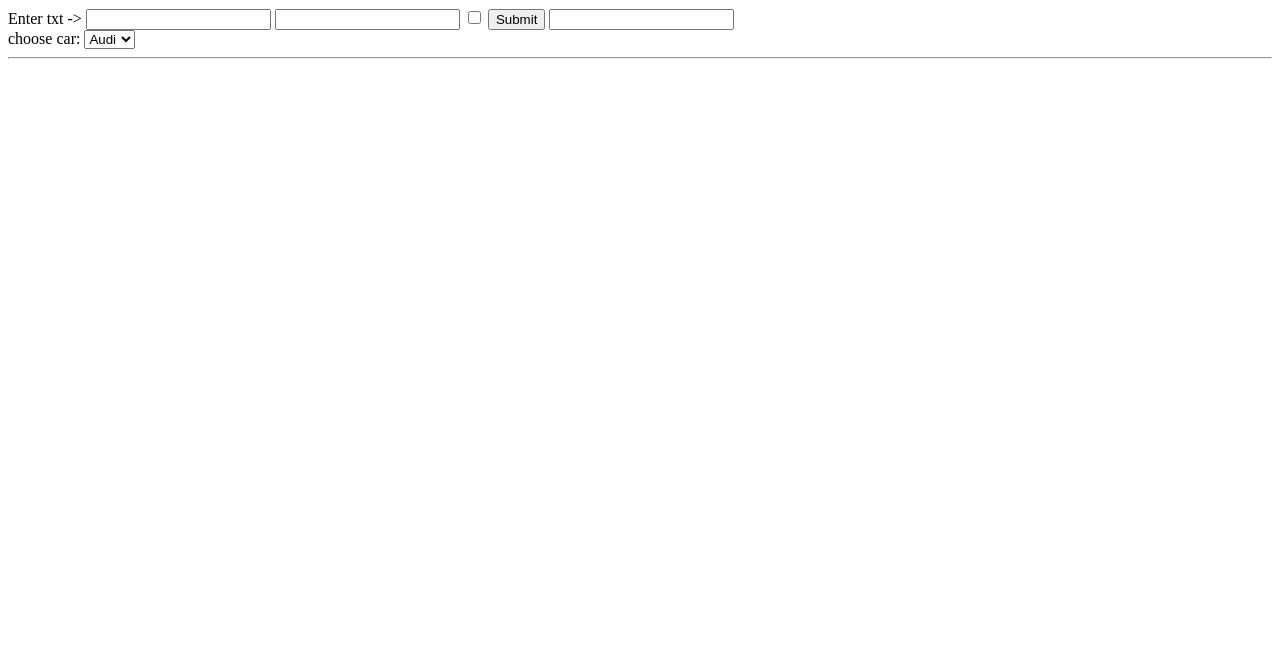
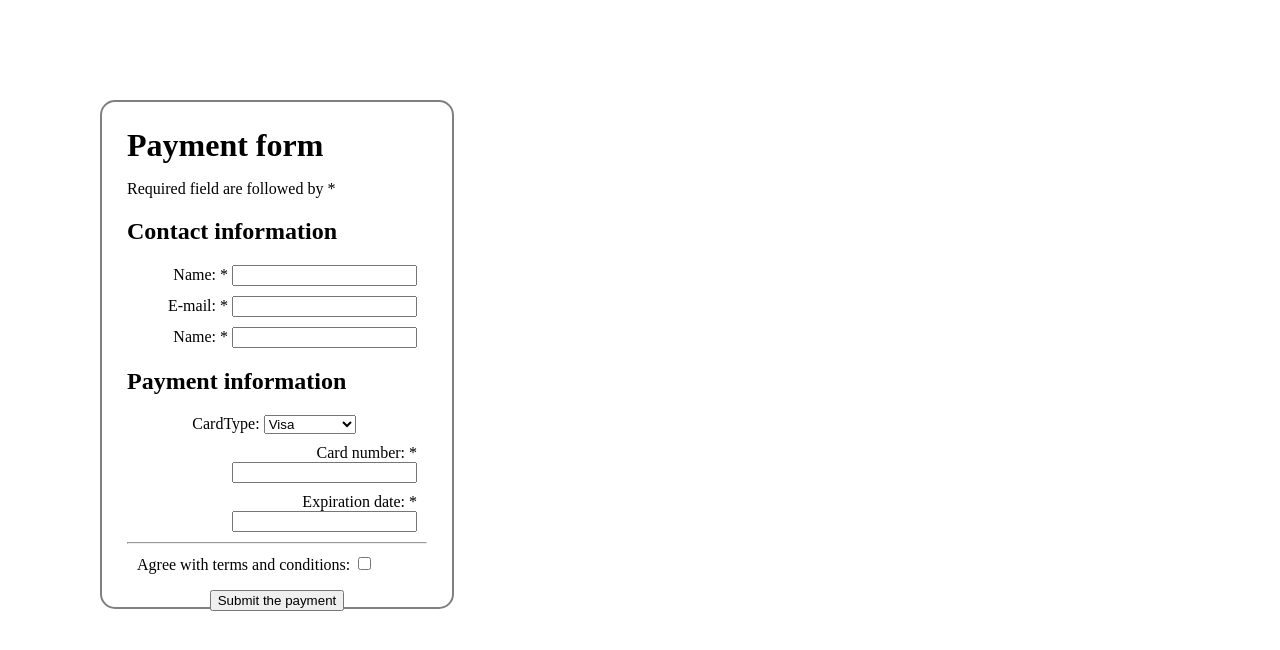
Before and after one commit to SurkusGH/fe03_Forms, a plain HTML site: page index02.html in a window 1280 px wide. Drawn offline with Linux system fonts and the light colour scheme.

Commit message:
HTML @100%, CSS@95%

```diff
--- a/index02.html
+++ b/index02.html
@@ -8,22 +8,56 @@
     <link rel="stylesheet" href="/style02.css">
 </head>
 <body>
-    <form>
-        <label for="text">Enter txt -></label>
-        <input type="text" required id="text">
-        <input type="number">
-        <input type="checkbox">
-        <input type="submit">
-        <input type="search">
-    </form>
-
-    <form">
-    <label for="cars">choose car:</label>
-    <select name="cars" id="cars">
-        <option value="audi">Audi</option>
-        <option value="bmw">bmw</option>
-    </select>
-    </form>
-    <hr>
+    <div>
+        <h1>Payment form</h1>
+        <p>Required field are followed by *</p>
+    </div>
+    <h2>Contact information</h2>
+    <div class="seg2">
+        <form>
+            <label for="Name">Name: *</label>
+            <input type="text" id="Name" required>
+        </form>
+        <form>
+            <label for="E-mail">E-mail: *</label>
+            <input type="text" id="E-mail" required>
+        </form>
+        <form>
+            <label for="Password">Name: *</label>
+            <input type="text" id="Password" required>
+        </form>
+    </div>
+    <h2>Payment information</h2>
+    <div class="seg3">
+        <div class="seg3b">
+            <form>
+                <label for="CardType">CardType: </label>
+                <select name="CardType:" id="CardType">
+                    <option value="Visa">Visa</option>
+                    <option value="MasterCard">MasterCard</option>
+                </select>
+            </form>
+        </div>
+        <form >
+            <label for="CardNumber">Card number: *</label>
+            <input type="number" id="CardNumber" required>
+        </form>
+        <form >
+            <label for="ExpirationDate">Expiration date: *</label>
+            <input type="datetime" id="ExpirationDate" required>
+        </form>
+    </div>
+        <hr>
+    <div>
+        <form>
+            <label for="Checkbox">Agree with terms and conditions:</label>
+            <input type="checkbox" id="Checkbox">
+        </form></p>
+    </div>
+    <div  class="seg5">
+        <form>
+            <input type="submit" value="Submit the payment">
+        </form>
+    </div>
 </body>
 </html>
--- a/style02.css
+++ b/style02.css
@@ -0,0 +1,28 @@
+body{
+    width: 300px;
+    height: 455px;
+    padding: 25px;
+    margin: 100px;
+    border: 2px grey solid;
+    border-radius: 15px;
+}
+form{
+    margin: 10px 10px;
+}
+h1{
+    margin: 0px;
+}
+
+.seg2{
+    text-align: right;
+}
+.seg3{
+    text-align: right;
+}
+.seg3b{
+    text-align: center;
+    margin: 0px 6px 0px 0px;
+}
+.seg5{
+    text-align: center;
+}
```
Also changed, not shown: 1 other file.
